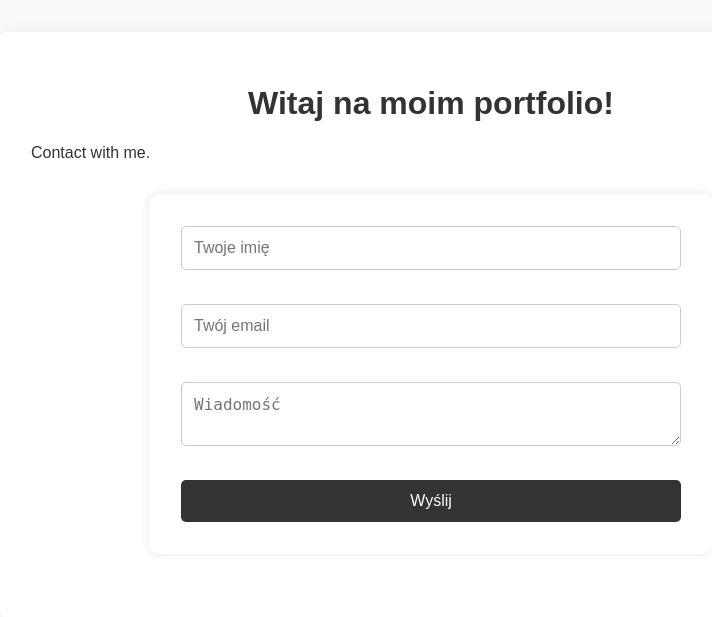
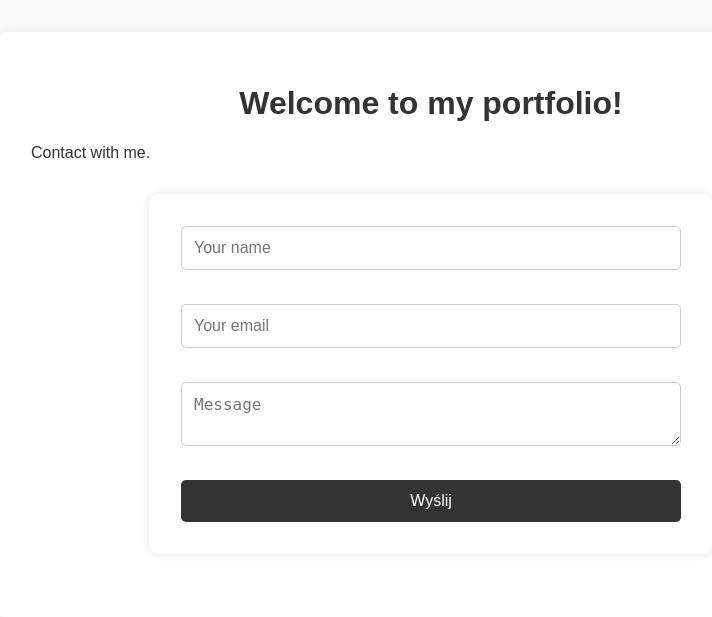
Before and after one commit to sebastian-elbacho/flask_assignment, a Flask app: page /contact in a window 1280 px wide. Shown: the part 50-667 px from the top of the page, without its empty margins (209-921 px from the left). Run offline with Flask 3, Linux system fonts and the light colour scheme.

Commit message:
changed for english

```diff
--- a/templates/contact.html
+++ b/templates/contact.html
@@ -1,16 +1,16 @@
 {% extends "base.html" %}
 {% block title %}Contact{% endblock %}
 {% block content %}
-<h1>Witaj na moim portfolio!</h1>
+<h1>Welcome to my portfolio!</h1>
 <p>Contact with me.</p>
 <form method="POST" action="/contact">
-    <input type="text" name="name" placeholder="Twoje imię" required><br>
-    <input type="email" name="email" placeholder="Twój email" required><br>
-    <textarea name="message" placeholder="Wiadomość" required></textarea><br>
+    <input type="text" name="name" placeholder="Your name" required><br>
+    <input type="email" name="email" placeholder="Your email" required><br>
+    <textarea name="message" placeholder="Message" required></textarea><br>
     <button type="submit">Wyślij</button>
 </form>
 
 {% if submitted %}
-<p>Dziękuję za wiadomość, {{ name }}! 📩</p>
+<p>Thank You, for Your message! {{ name }}! 📩</p>
 {% endif %}
 {% endblock %}
```
